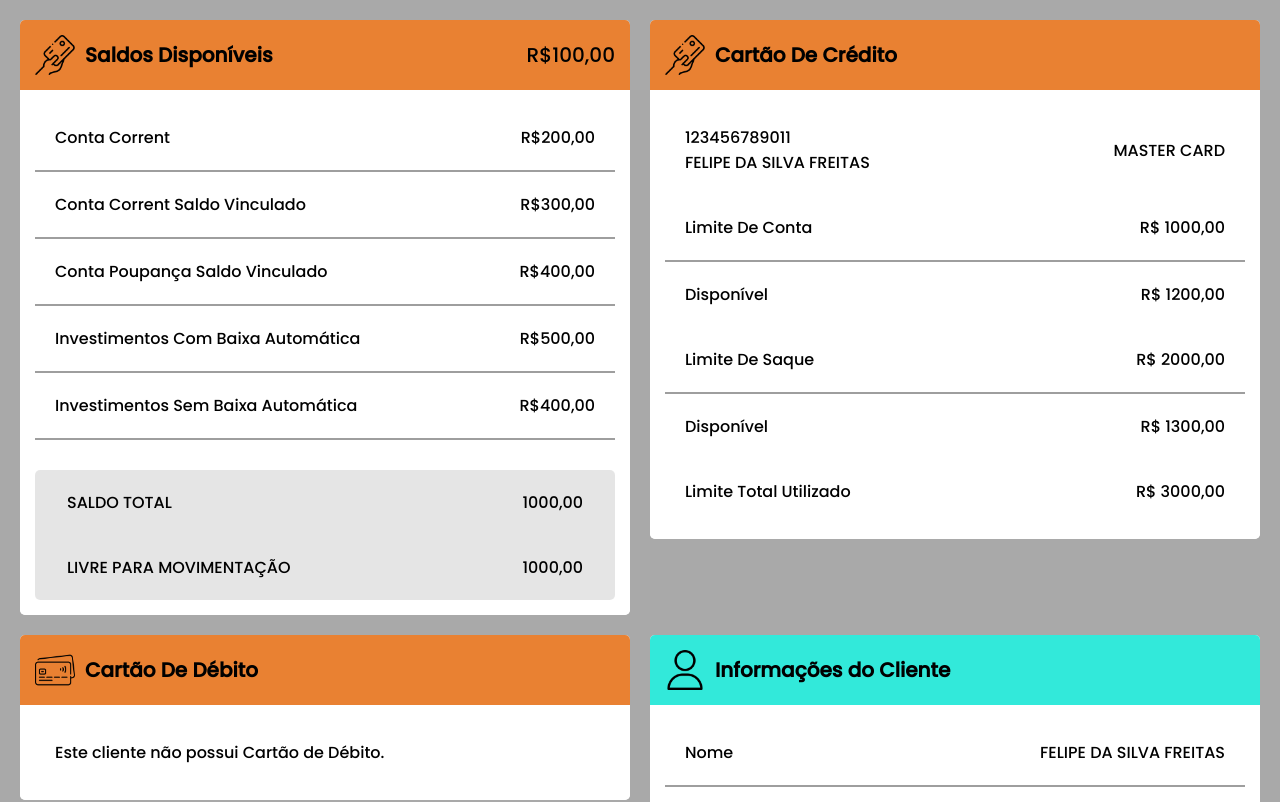
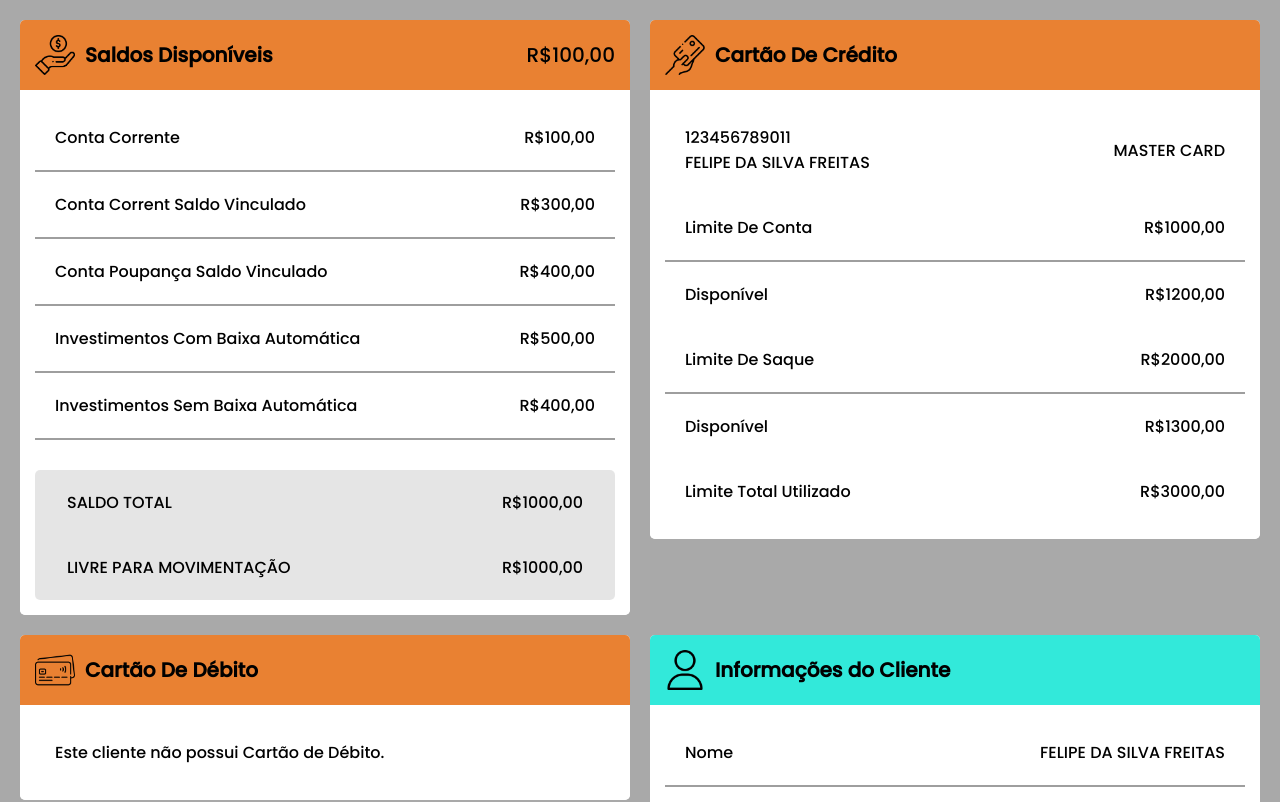
Before and after one commit to Daniel-Rosa1/cards-project, an Angular app: page / in a window 1280 px wide. Shown: the top 802 px of the page. Built offline with nearby package versions, Linux system fonts and the light colour scheme.

Commit message:
Create card-item and starting refactoring

```diff
--- a/src/app/app.module.ts
+++ b/src/app/app.module.ts
@@ -7,6 +7,7 @@ import { BalanceCardComponent } from './components/balance-card/balance-card.com
 import { CreditCardComponent } from './components/credit-card/credit-card.component';
 import { DebitCardComponent } from './components/debit-card/debit-card.component';
 import { ClientInfoCardComponent } from './components/client-info-card/client-info-card.component';
+import { CardItemComponent } from './components/card-item/card-item.component';
 
 @NgModule({
   declarations: [
@@ -14,7 +15,8 @@ import { ClientInfoCardComponent } from './components/client-info-card/client-in
     BalanceCardComponent,
     CreditCardComponent,
     DebitCardComponent,
-    ClientInfoCardComponent
+    ClientInfoCardComponent,
+    CardItemComponent
   ],
   imports: [
     BrowserModule,
--- a/src/app/components/balance-card/balance-card.component.html
+++ b/src/app/components/balance-card/balance-card.component.html
@@ -1,7 +1,7 @@
 <div class="ca-c-card">
   <div class="ca-c-card__header balance-card__header">
     <div class="balance-card__header-title">
-      <img class="balance-card__header-icon" src="icon-credit-card.png" />
+      <img class="balance-card__header-icon" src="icon-hand.png" />
       <h1>Saldos Disponíveis</h1>
     </div>
     <p> R$100,00</p>
@@ -9,46 +9,25 @@
 
   <div class="ca-c-card__content">
 
-    <div class="balance-card__content-item">
-      <p>Conta Corrent</p>
-      <p>R$200,00</p>
-    </div>
+    <app-card-item text="Conta Corrente" value="R$100,00"></app-card-item>
     <div class="balance-card__content-line"></div>
 
-    <div class="balance-card__content-item">
-      <p>Conta Corrent Saldo Vinculado</p>
-      <p>R$300,00</p>
-    </div>
+    <app-card-item text="Conta Corrent Saldo Vinculado" value="R$300,00"></app-card-item>
     <div class="balance-card__content-line"></div>
 
-    <div class="balance-card__content-item">
-      <p>Conta Poupança Saldo Vinculado</p>
-      <p>R$400,00</p>
-    </div>
+    <app-card-item text="Conta Poupança Saldo Vinculado" value="R$400,00"></app-card-item>
     <div class="balance-card__content-line"></div>
 
-    <div class="balance-card__content-item">
-      <p>Investimentos Com Baixa Automática</p>
-      <p>R$500,00</p>
-    </div>
+    <app-card-item text="Investimentos Com Baixa Automática" value="R$500,00"></app-card-item>
     <div class="balance-card__content-line"></div>
 
-    <div class="balance-card__content-item">
-      <p>Investimentos Sem Baixa Automática</p>
-      <p>R$400,00</p>
-    </div>
+    <app-card-item text="Investimentos Sem Baixa Automática" value="R$400,00"></app-card-item>
     <div class="balance-card__content-line"></div>
 
     <div class="balance-card__content-summary">
-      <div class="balance-card__content-item">
-        <p>SALDO TOTAL</p>
-        <p>1000,00</p>
-      </div>
+      <app-card-item text="SALDO TOTAL" value="R$1000,00"></app-card-item>
 
-      <div class="balance-card__content-item">
-        <p>LIVRE PARA MOVIMENTAÇÃO</p>
-        <p>1000,00</p>
-      </div>
+      <app-card-item text="LIVRE PARA MOVIMENTAÇÃO" value="R$1000,00"></app-card-item>
     </div>
   </div>
 </div>
--- a/src/app/components/balance-card/balance-card.component.scss
+++ b/src/app/components/balance-card/balance-card.component.scss
@@ -25,13 +25,6 @@
     margin-right: 10px;
   }
 
-  &__content-item {
-    display: flex;
-    align-items: center;
-    justify-content: space-between;
-    padding: 20px;
-  }
-
   &__content-line {
     border: 0.5px solid #9e9e9e;
   }
--- /dev/null
+++ b/src/app/components/card-item/card-item.component.html
@@ -0,0 +1,4 @@
+<div class="card-item">
+  <p>{{text}}</p>
+  <p>{{value}}</p>
+</div>
--- /dev/null
+++ b/src/app/components/card-item/card-item.component.scss
@@ -0,0 +1,8 @@
+.card-item{
+  display: flex;
+  justify-content: space-between;
+  align-items: center;
+  align-items: center;
+  padding: 20px;
+
+}
--- a/src/app/components/client-info-card/client-info-card.component.html
+++ b/src/app/components/client-info-card/client-info-card.component.html
@@ -7,26 +7,16 @@
   </div>
   <div class="ca-c-card__content">
 
-    <div class="client-infos-card__content-item">
-      <p>Nome</p>
-      <p>FELIPE DA SILVA FREITAS</p>
-    </div>
+    <app-card-item text="Nome" value="FELIPE DA SILVA FREITAS"></app-card-item>
     <div class="client-infos-card__content-line"></div>
 
-    <div class="client-infos-card__content-item">
-      <p>Idade</p>
-      <p>26 anos</p>
-    </div>
+    <app-card-item text="Idade" value="26 anos"></app-card-item>
     <div class="client-infos-card__content-line"></div>
-    <div class="client-infos-card__content-item">
-      <p>Renda Mensal</p>
-      <p>-R$1000,00</p>
-    </div>
+
+    <app-card-item text="Renda Mensal" value="-R$1000,00"></app-card-item>
     <div class="client-infos-card__content-line"></div>
-    <div class="client-infos-card__content-item">
-      <p>Nacionalidade</p>
-      <p>Brasileiro</p>
-    </div>
+
+    <app-card-item text="Nacionalidade" value="Brasileiro"></app-card-item>
 
   </div>
 
--- a/src/app/components/client-info-card/client-info-card.component.scss
+++ b/src/app/components/client-info-card/client-info-card.component.scss
@@ -13,13 +13,6 @@
     margin-right: 10px;
   }
 
-  &__content-item {
-    display: flex;
-    align-items: center;
-    justify-content: space-between;
-    padding: 20px;
-  }
-
   &__content-line {
     border: 0.5px solid #9e9e9e;
   }
--- a/src/app/components/credit-card/credit-card.component.html
+++ b/src/app/components/credit-card/credit-card.component.html
@@ -11,30 +11,18 @@
       <p>123456789011 <br /> FELIPE DA SILVA FREITAS</p>
       <p>MASTER CARD</p>
     </div>
-    <div class="credit-card__content-item">
-      <p>Limite De Conta</p>
-      <p>R$ 1000,00</p>
-    </div>
+
+    <app-card-item text="Limite De Conta" value="R$1000,00"></app-card-item>
     <div class="credit-card__content-line"></div>
 
-    <div class="credit-card__content-item">
-      <p>Disponível</p>
-      <p>R$ 1200,00</p>
-    </div>
-    <div class="credit-card__content-item">
-      <p>Limite De Saque</p>
-      <p>R$ 2000,00</p>
-    </div>
+    <app-card-item text="Disponível" value="R$1200,00"></app-card-item>
+
+    <app-card-item text="Limite De Saque" value="R$2000,00"></app-card-item>
     <div class="credit-card__content-line"></div>
 
-    <div class="credit-card__content-item">
-      <p>Disponível</p>
-      <p>R$ 1300,00</p>
-    </div>
-    <div class="credit-card__content-item">
-      <p>Limite Total Utilizado</p>
-      <p>R$ 3000,00</p>
-    </div>
+    <app-card-item text="Disponível" value="R$1300,00"></app-card-item>
+
+    <app-card-item text="Limite Total Utilizado" value="R$3000,00"></app-card-item>
 
   </div>
 </div>
```
Also changed, not shown: src/app/components/card-item/card-item.component.ts (added, +13 -0 lines), 1 other file (tests, documents, lock files or other folders).
